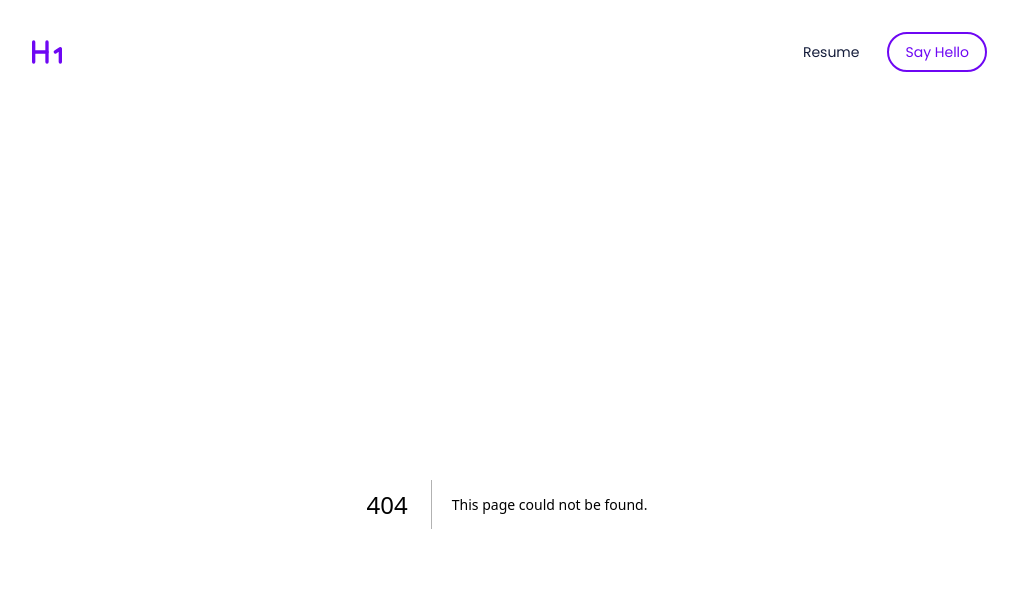
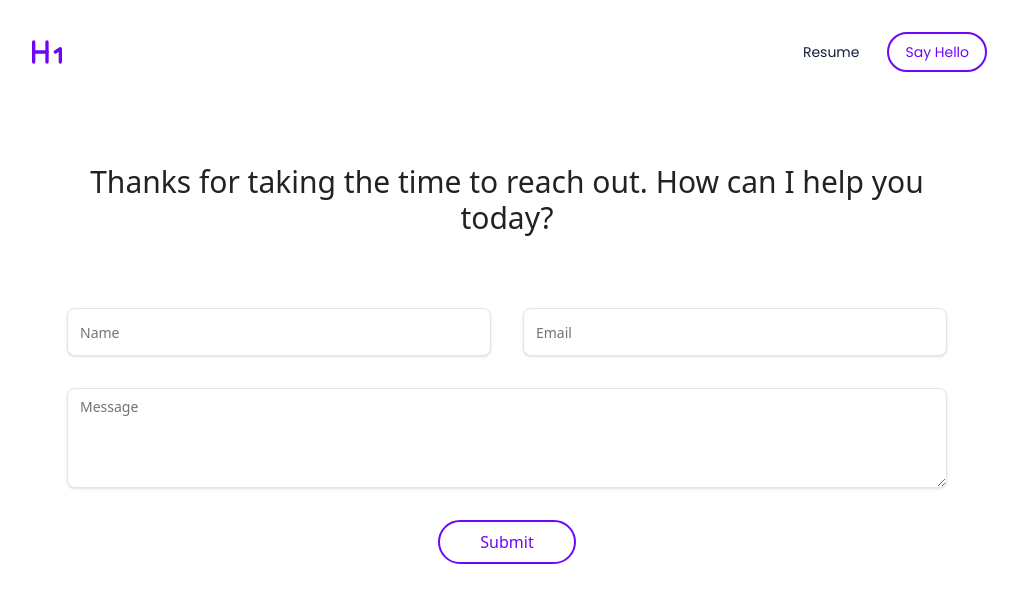
Before and after one commit to HeinThetZaw22/mai-portfolio, a Next.js app: page /contact in a window 1280 px wide. Before the commit this address had no page. Shown: the top 602 px of the page, without its empty margins (133-1151 px from the left). Built offline with nearby package versions, Linux system fonts and the light colour scheme.

Commit message:
contact added

```diff
--- /dev/null
+++ b/app/contact/page.tsx
@@ -0,0 +1,33 @@
+"use client"
+import Container from "@/components/container";
+import { Input } from "@/components/ui/input";
+import { Textarea } from "@/components/ui/textarea";
+import React from "react";
+
+const ContactMe = () => {
+  return (
+    <div className=" h-[60vh] flex items-center justify-center">
+      <Container>
+        <div className=" space-y-8 px-10">
+          <h1 className=" text-3xl px-5 py-10 text-center text-secondary ">
+            Thanks for taking the time to reach out. How can I help you today?
+          </h1>
+          <div className="flex items-center gap-8">
+            <Input placeholder="Name" />
+            <Input placeholder="Email" />
+          </div>
+          <div>
+            <Textarea placeholder="Message" />
+          </div>
+          <div className=" flex items-center justify-center">
+          <button onClick={() => {}} className=" cursor-pointer px-10 py-2 text-primary border-2 border-primary hover:bg-primary hover:text-white transition-all duration-200 active:scale-95 rounded-full">
+            Submit
+          </button>
+          </div>
+        </div>
+      </Container>
+    </div>
+  );
+};
+
+export default ContactMe;
--- a/components/introduction.tsx
+++ b/components/introduction.tsx
@@ -7,7 +7,7 @@
   return (
     <Container>
       <div className=" h-[90vh] space-y-10 flex flex-col items-center justify-center">
-        <h1 className=" text-[2.5rem] text-[#141c3a] font-bold">
+        <h1 className=" text-[2.5rem] text-center text-[#141c3a] font-bold">
           Frontend Developer
         </h1>
         <p className=" text-xl text-center font-poppins px-3 text-wrap text-secondary/80">
--- a/components/navbar.tsx
+++ b/components/navbar.tsx
@@ -1,17 +1,21 @@
+"use client"
 import React from "react";
 import Container from "./container";
 import { Heading1 } from "lucide-react";
+import { useRouter } from "next/navigation";
 
 const Navbar = () => {
+  const router = useRouter();
+
   return (
     <Container>
       <div className=" py-8 flex w-full justify-between items-center">
-        <div>
+        <div onClick={() => router.push("/")} className=" cursor-pointer">
           <Heading1 size={40} color="#6E07F3" />
         </div>
         <div className=" flex font-poppins items-center text-sm sm:text-md sm:gap-3 gap-1">
           <button className=" px-4 py-2 text-[#141c3a] hover:text-primary">Resume</button>
-          <button className=" cursor-pointer px-4 py-2 text-primary border-2 border-primary hover:bg-primary hover:text-white transition-all duration-200 rounded-full">
+          <button onClick={() => router.push(`/contact`)} className=" cursor-pointer px-4 py-2 text-primary border-2 border-primary hover:bg-primary hover:text-white transition-all duration-200 active:scale-95 rounded-full">
             Say Hello
           </button>
           {/* <Menu /> */}
--- a/components/social-icons.tsx
+++ b/components/social-icons.tsx
@@ -7,7 +7,7 @@
         href="https://twitter.com/your_username"
         target="_blank"
         rel="noopener noreferrer"
-        className="border-gray-400 hover:border-white border-2 hover:bg-white hover:text-primary transition duration-200 cursor-pointer rounded-full p-3"
+        className="border-gray-100 hover:border-white border-2 hover:bg-white hover:text-primary transition duration-200 cursor-pointer rounded-full p-3"
       >
         <Twitter size={20} />
       </a>
@@ -16,7 +16,7 @@
         href="https://instagram.com/your_username"
         target="_blank"
         rel="noopener noreferrer"
-        className="border-gray-400 hover:border-white border-2 hover:bg-white hover:text-primary transition duration-200 cursor-pointer rounded-full p-3"
+        className="border-gray-100 hover:border-white border-2 hover:bg-white hover:text-primary transition duration-200 cursor-pointer rounded-full p-3"
       >
         <Instagram size={20} />
       </a>
@@ -25,14 +25,14 @@
         href="https://www.linkedin.com/in/hein-thet-zaw-6b5a21283/"
         target="_blank"
         rel="noopener noreferrer"
-        className="border-gray-400 hover:border-white border-2 hover:bg-white hover:text-primary transition duration-200 cursor-pointer rounded-full p-3"
+        className="border-gray-100 hover:border-white border-2 hover:bg-white hover:text-primary transition duration-200 cursor-pointer rounded-full p-3"
       >
         <Linkedin size={20} />
       </a>
 
       <a
         href="mailto:heinthetzaw2212@gmail.com"
-        className="border-gray-400 hover:border-white border-2 hover:bg-white hover:text-primary transition duration-200 cursor-pointer rounded-full p-3"
+        className="border-gray-100 hover:border-white border-2 hover:bg-white hover:text-primary transition duration-200 cursor-pointer rounded-full p-3"
       >
         <Mail size={20} />
       </a>
--- /dev/null
+++ b/components/ui/button.tsx
@@ -0,0 +1,57 @@
+import * as React from "react";
+import { Slot } from "@radix-ui/react-slot";
+import { cva, type VariantProps } from "class-variance-authority";
+
+import { cn } from "@/lib/utils";
+
+const buttonVariants = cva(
+  "inline-flex items-center justify-center gap-2 whitespace-nowrap rounded-md text-sm font-medium transition-colors focus-visible:outline-none focus-visible:ring-1 focus-visible:ring-ring disabled:pointer-events-none disabled:opacity-50 [&_svg]:pointer-events-none [&_svg]:size-4 [&_svg]:shrink-0",
+  {
+    variants: {
+      variant: {
+        default:
+          "bg-primary text-primary-foreground shadow hover:bg-primary/90",
+        destructive:
+          "bg-destructive text-destructive-foreground shadow-sm hover:bg-destructive/90",
+        outline:
+          "border border-input bg-background shadow-sm hover:bg-accent hover:text-accent-foreground",
+        secondary:
+          "bg-secondary text-secondary-foreground shadow-sm hover:bg-secondary/80",
+        ghost: "hover:bg-accent hover:text-accent-foreground",
+        link: "text-primary underline-offset-4 hover:underline",
+      },
+      size: {
+        default: "h-9 px-4 py-2",
+        sm: "h-8 rounded-md px-3 text-xs",
+        lg: "h-10 rounded-md px-8",
+        icon: "h-9 w-9",
+      },
+    },
+    defaultVariants: {
+      variant: "default",
+      size: "default",
+    },
+  }
+);
+
+export interface ButtonProps
+  extends React.ButtonHTMLAttributes<HTMLButtonElement>,
+    VariantProps<typeof buttonVariants> {
+  asChild?: boolean;
+}
+
+const Button = React.forwardRef<HTMLButtonElement, ButtonProps>(
+  ({ className, variant, size, asChild = false, ...props }, ref) => {
+    const Comp = asChild ? Slot : "button";
+    return (
+      <Comp
+        className={cn(buttonVariants({ variant, size, className }))}
+        ref={ref}
+        {...props}
+      />
+    );
+  }
+);
+Button.displayName = "Button";
+
+export { Button, buttonVariants };
--- /dev/null
+++ b/components/ui/input.tsx
@@ -0,0 +1,22 @@
+import * as React from "react"
+
+import { cn } from "@/lib/utils"
+
+const Input = React.forwardRef<HTMLInputElement, React.ComponentProps<"input">>(
+  ({ className, type, ...props }, ref) => {
+    return (
+      <input
+        type={type}
+        className={cn(
+          "flex h-12 w-full rounded-md border border-input bg-white px-3 py-1 text-base shadow-sm transition-colors file:border-0 file:bg-transparent file:text-sm file:font-medium file:text-foreground placeholder:text-muted-foreground focus-visible:outline-none focus-visible:ring-1 focus-visible:ring-ring disabled:cursor-not-allowed disabled:opacity-50 md:text-sm",
+          className
+        )}
+        ref={ref}
+        {...props}
+      />
+    )
+  }
+)
+Input.displayName = "Input"
+
+export { Input }
--- /dev/null
+++ b/components/ui/textarea.tsx
@@ -0,0 +1,22 @@
+import * as React from "react"
+
+import { cn } from "@/lib/utils"
+
+const Textarea = React.forwardRef<
+  HTMLTextAreaElement,
+  React.ComponentProps<"textarea">
+>(({ className, ...props }, ref) => {
+  return (
+    <textarea
+      className={cn(
+        "flex min-h-[100px] w-full rounded-md border border-input bg-white px-3 py-2 text-base shadow-sm placeholder:text-muted-foreground focus-visible:outline-none focus-visible:ring-1 focus-visible:ring-ring disabled:cursor-not-allowed disabled:opacity-50 md:text-sm",
+        className
+      )}
+      ref={ref}
+      {...props}
+    />
+  )
+})
+Textarea.displayName = "Textarea"
+
+export { Textarea }
--- a/package.json
+++ b/package.json
@@ -10,6 +10,7 @@
   },
   "dependencies": {
     "@iconify/react": "^6.0.0",
+    "@radix-ui/react-slot": "^1.2.2",
     "class-variance-authority": "^0.7.1",
     "clsx": "^2.1.1",
     "gsap": "^3.12.7",
```
Also changed, not shown: 1 other file (tests, documents, lock files or other folders).
